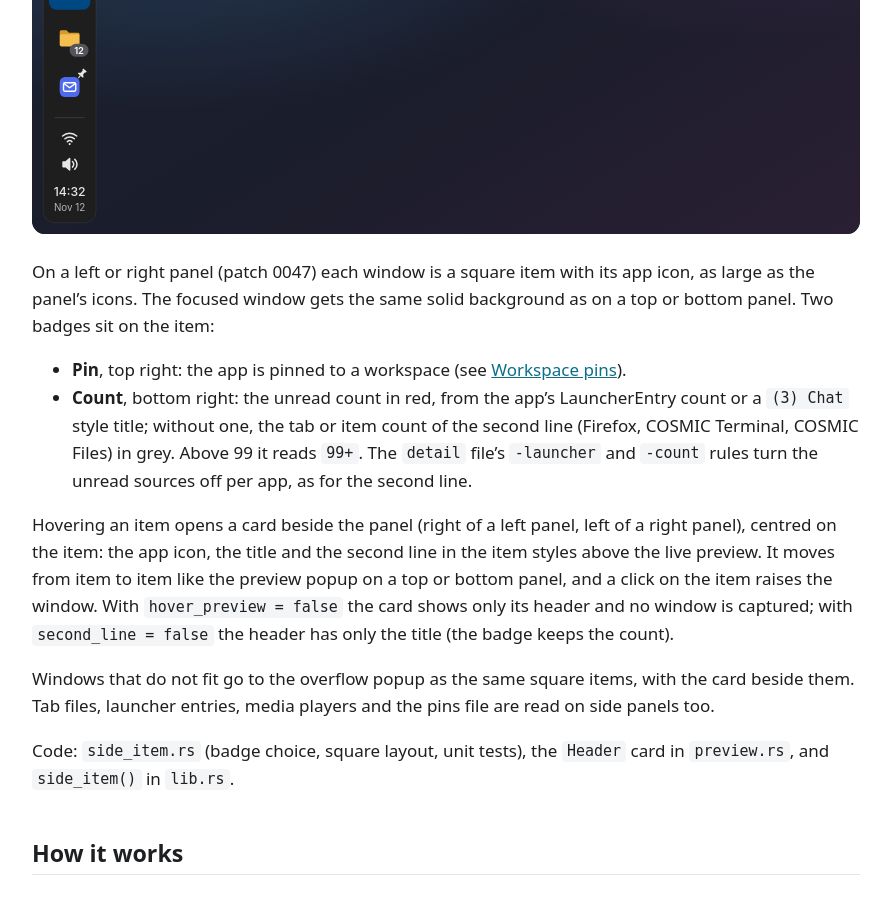
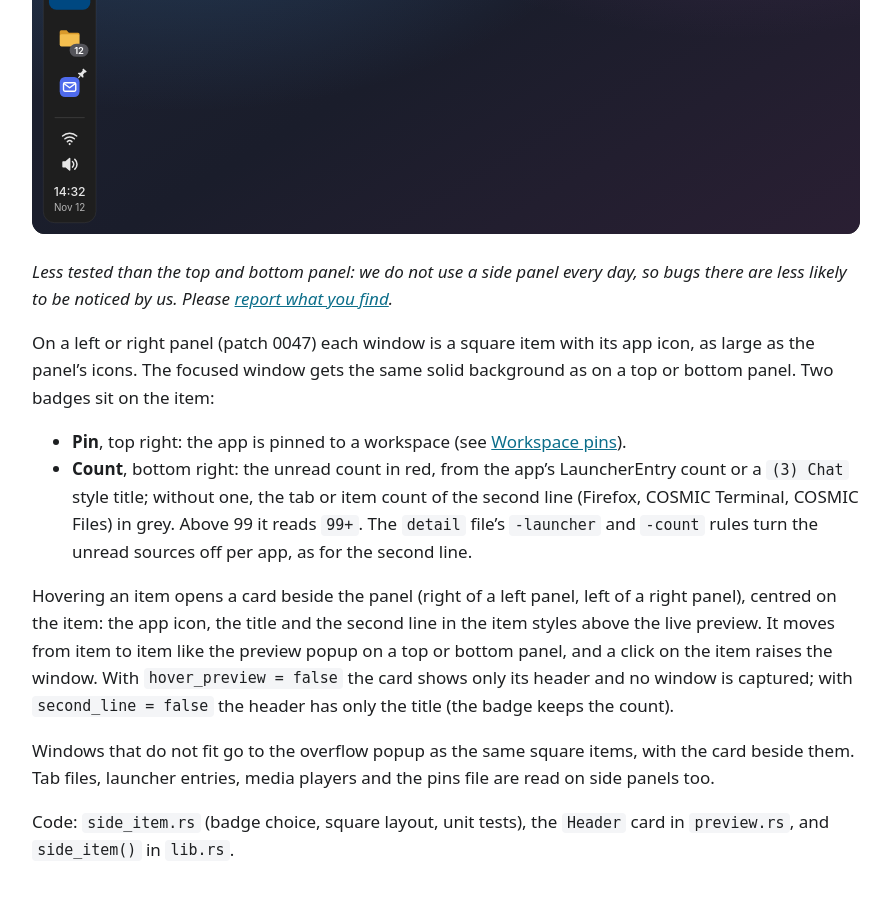
Before and after one commit to jwillmer/cosmic-desktop-extras, a Jekyll site: the page built from docs/taskbar.md, in a window 1280 px wide and 900 px high, scrolled down 2754 px. Shown: the whole window, without its empty margins (194-1085 px from the left). Built offline with Jekyll 4.4.1, drawn with Linux system fonts in a browser that asks for light colours; our own code applies the rules of GitHub Pages for plain Markdown files.

Commit message:
Docs: side panel is less tested, please report bugs
Co-Authored-By: Claude Opus 5.5 <noreply@anthropic.com>

```diff
--- a/docs/taskbar.md
+++ b/docs/taskbar.md
@@ -91,6 +91,9 @@ groups windows by app. The patches change the minimize applet (binary
 ## Side panel
 
 ![Taskbar on a left panel: square items with pin and count badges, and the hover card](media/taskbar-vertical.svg)
+
+*Less tested than the top and bottom panel: we do not use a side panel every day, so bugs there
+are less likely to be noticed by us. Please [report what you find](https://github.com/jwillmer/cosmic-ext-desktop-extras/issues).*
 
 On a left or right panel (patch 0047) each window is a square item with its app icon, as large
 as the panel's icons. The focused window gets the same solid background as on a top or bottom
```
